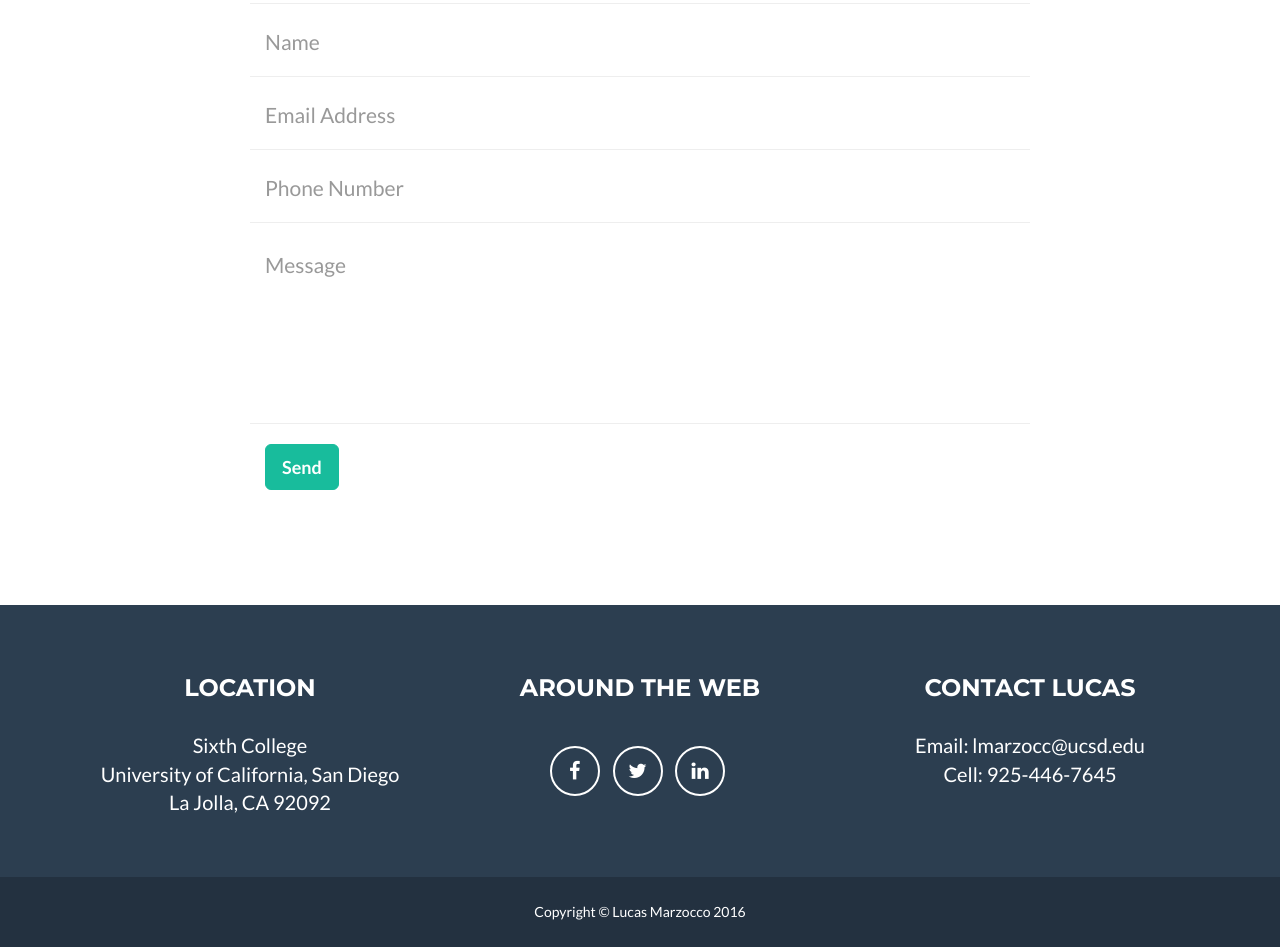
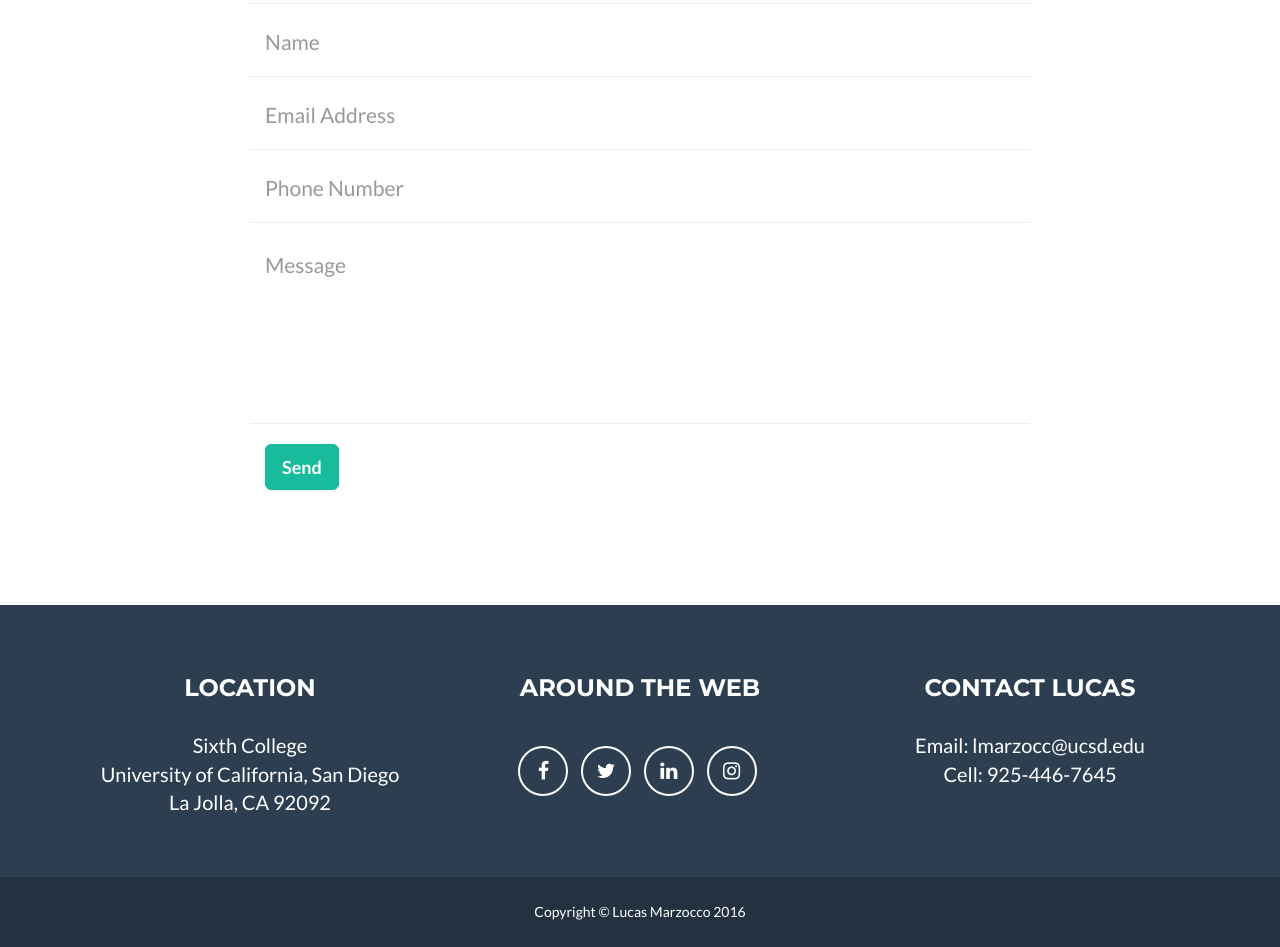
Before and after one commit to lucasmarzocco/lucasmarzocco.github.io, a website: page index.html in a window 1280 px wide. Shown: the part 2604-3551 px from the top of the page. Drawn offline with nearby package versions, Linux system fonts and the light colour scheme.

Commit message:
added insta

```diff
--- a/index.html
+++ b/index.html
@@ -258,6 +258,9 @@
                             </li>
                             <li>
                                 <a href="https://www.linkedin.com/in/lucasmarzocco" target= "_blank"  class="btn-social btn-outline"><i class="fa fa-fw fa-linkedin"></i></a>
+                            </li>
+                            <li>
+                                <a href="https://apple.com" target= "_blank"  class="btn-social btn-outline"><i class="fa fa-fw fa-instagram"></i></a>
                             </li>
                         </ul>
                     </div>
```
